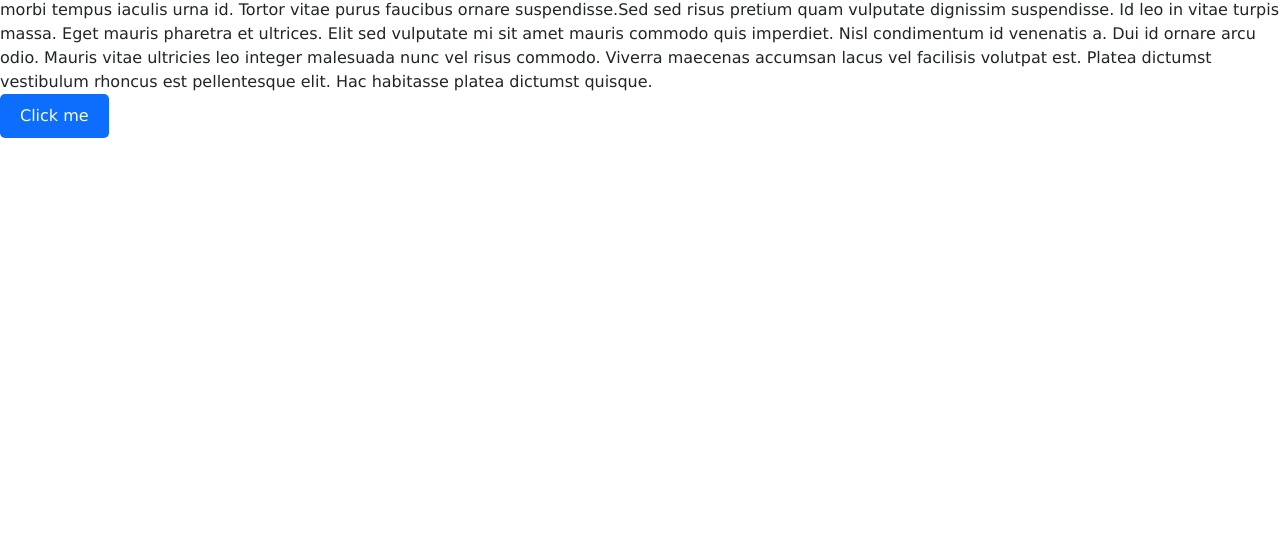
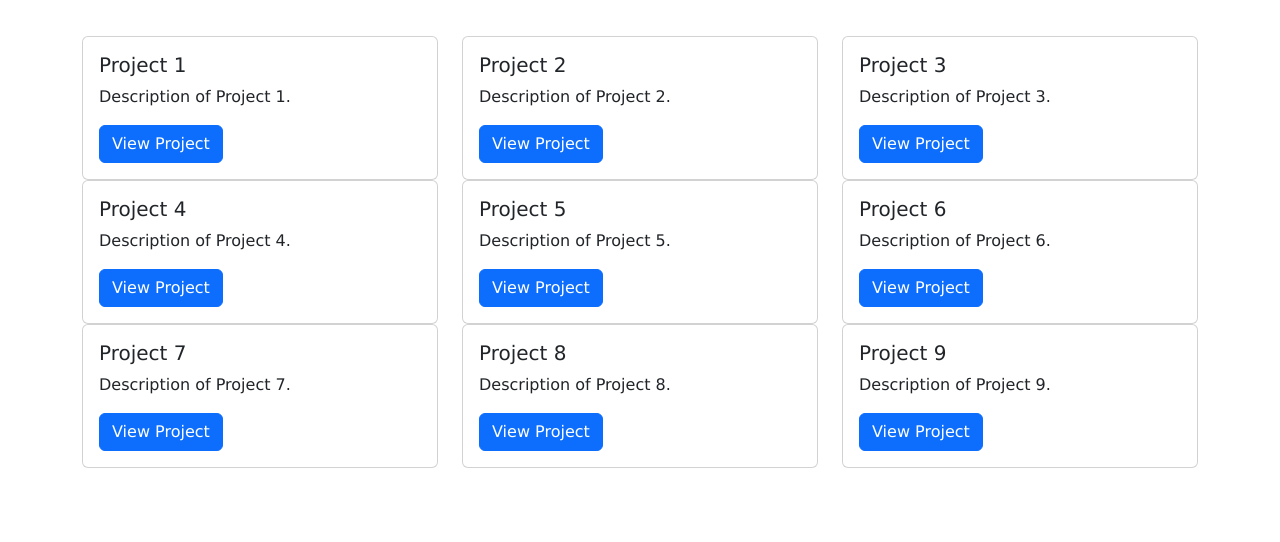
Before and after one commit to JPN11/homepage, a plain HTML site: page homepage/projects.html in a window 1280 px wide. Shown: the part 258-800 px from the top of the page. Drawn offline with nearby package versions, Linux system fonts and the light colour scheme.

Commit message:
`Refactor HTML structure and content across multiple files`

```diff
--- a/homepage/projects.html
+++ b/homepage/projects.html
@@ -38,9 +38,91 @@
           </div>
         </div>
       </nav>
-    <body>
-        Lorem ipsum mi tempus imperdiet nulla malesuada pellentesque. Ut sem nulla pharetra diam sit amet. Eu consequat ac felis donec et. Ac felis donec et odio pellentesque diam volutpat. Vulputate sapien nec sagittis aliquam malesuada bibendum. Commodo viverra maecenas accumsan lacus vel. Ut sem viverra aliquet eget sit. Semper quis lectus nulla at volutpat diam ut. Ultricies integer quis auctor elit sed. Nulla facilisi morbi tempus iaculis urna. Odio pellentesque diam volutpat commodo sed egestas egestas fringilla. Diam ut venenatis tellus in metus vulputate eu. Ut consequat semper viverra nam libero justo. Facilisi morbi tempus iaculis urna id. Tortor vitae purus faucibus ornare suspendisse.Sed sed risus pretium quam vulputate dignissim suspendisse. Id leo in vitae turpis massa. Eget mauris pharetra et ultrices. Elit sed vulputate mi sit amet mauris commodo quis imperdiet. Nisl condimentum id venenatis a. Dui id ornare arcu odio. Mauris vitae ultricies leo integer malesuada nunc vel risus commodo. Viverra maecenas accumsan lacus vel facilisis volutpat est. Platea dictumst vestibulum rhoncus est pellentesque elit. Hac habitasse platea dictumst quisque.
-    </body>
-    <br>
-    <button href="#">Click me</button>
+    <div class="container mt-5">
+    <h2 class="text-center mb-5">My Projects</h2>
+    <div class="row">
+        <div class="col-md-4">
+            <div class="card">
+                <div class="card-body">
+                    <h5 class="card-title">Project 1</h5>
+                    <p class="card-text">Description of Project 1.</p>
+                    <a href="project1.html" class="btn btn-primary">View Project</a>
+                </div>
+            </div>
+        </div>
+        <div class="col-md-4">
+            <div class="card">
+                <div class="card-body">
+                    <h5 class="card-title">Project 2</h5>
+                    <p class="card-text">Description of Project 2.</p>
+                    <a href="project2.html" class="btn btn-primary">View Project</a>
+                </div>
+            </div>
+        </div>
+        <div class="col-md-4">
+            <div class="card">
+                <div class="card-body">
+                    <h5 class="card-title">Project 3</h5>
+                    <p class="card-text">Description of Project 3.</p>
+                    <a href="project3.html" class="btn btn-primary">View Project</a>
+                </div>
+            </div>
+        </div>
+        <div class="col-md-4">
+          <div class="card">
+              <div class="card-body">
+                  <h5 class="card-title">Project 4</h5>
+                  <p class="card-text">Description of Project 4.</p>
+                  <a href="project4.html" class="btn btn-primary">View Project</a>
+              </div>
+          </div>
+      </div>
+      <div class="col-md-4">
+        <div class="card">
+            <div class="card-body">
+                <h5 class="card-title">Project 5</h5>
+                <p class="card-text">Description of Project 5.</p>
+                <a href="project5.html" class="btn btn-primary">View Project</a>
+            </div>
+        </div>
+    </div>
+    <div class="col-md-4">
+      <div class="card">
+          <div class="card-body">
+              <h5 class="card-title">Project 6</h5>
+              <p class="card-text">Description of Project 6.</p>
+              <a href="project6.html" class="btn btn-primary">View Project</a>
+          </div>
+      </div>
+  </div>
+  <div class="col-md-4">
+    <div class="card">
+        <div class="card-body">
+            <h5 class="card-title">Project 7</h5>
+            <p class="card-text">Description of Project 7.</p>
+            <a href="project7.html" class="btn btn-primary">View Project</a>
+        </div>
+    </div>
+</div>
+<div class="col-md-4">
+  <div class="card">
+      <div class="card-body">
+          <h5 class="card-title">Project 8</h5>
+          <p class="card-text">Description of Project 8.</p>
+          <a href="project8.html" class="btn btn-primary">View Project</a>
+      </div>
+  </div>
+</div>
+<div class="col-md-4">
+  <div class="card">
+      <div class="card-body">
+          <h5 class="card-title">Project 9</h5>
+          <p class="card-text">Description of Project 9.</p>
+          <a href="project9.html" class="btn btn-primary">View Project</a>
+      </div>
+  </div>
+</div>
+    </div>
+</div>
+<br>
 </html>
```
Also changed, not shown: homepage/about.html (+1 -1 lines), homepage/contact.html (+1 -1 lines), homepage/index.html (+1 -1 lines).
